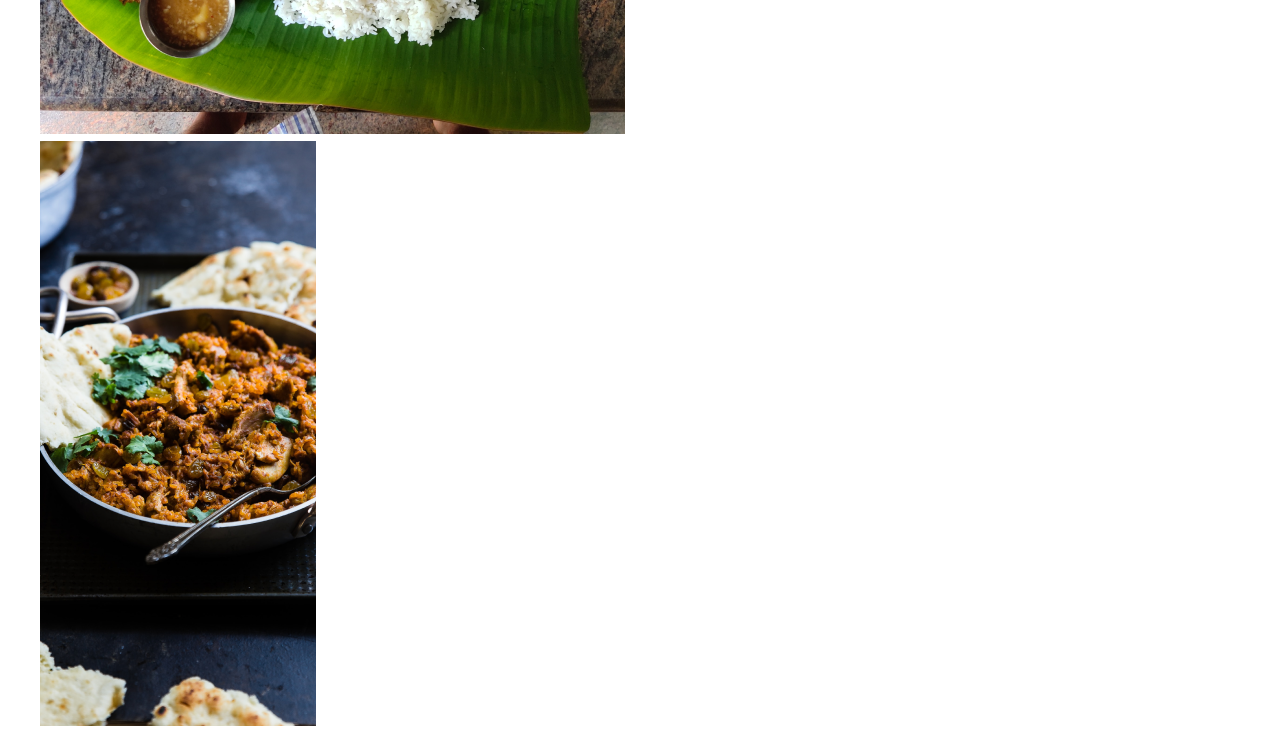
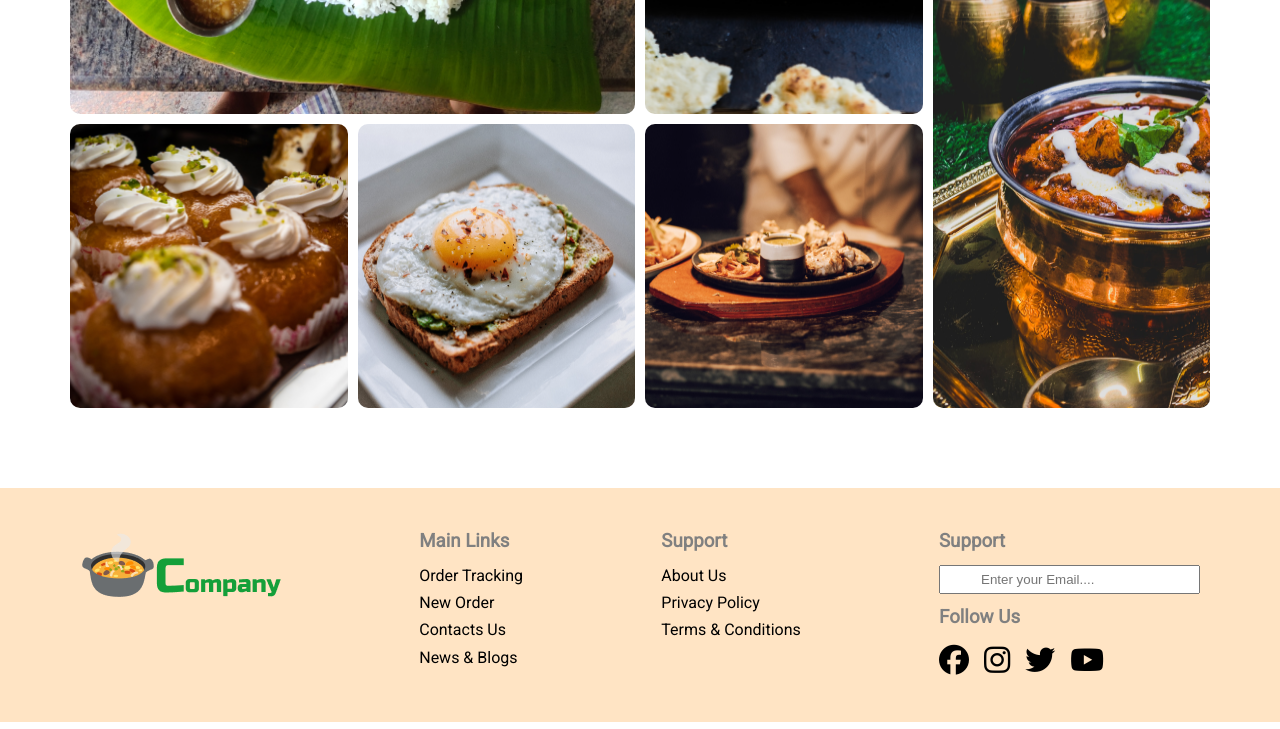
Before and after one commit to DrackoDrain/WEB-Projects, a plain HTML site: page Restaurant-Website/index.html in a window 1280 px wide. Shown: the part 1700-2429 px from the top of the page. Drawn offline with Linux system fonts and the light colour scheme; a web font is replaced by a local one.

Commit message:
Made Responsive

```diff
--- a/Restaurant-Website/index.html
+++ b/Restaurant-Website/index.html
@@ -67,41 +67,88 @@
             </div>
         </section>
         <div class="divider"></div>
+
         <div class="menu">
             <div class="tag">Our Menu</div>
             <h2>Explore Our Menu</h2>
-        </div>
 
-        <div class="grid">
+
+          <div class="grid">
             <div class="item1">
-                <img src="images/grid_image1.png" alt="item1">
+                <img class="grid-image" src="images/grid_image1.png" alt="item1">
             </div>
 
             <div class="item2">
-                <img src="images/grid_image2.png" alt="item1">
+                <img class="grid-image"src="images/grid_image2.png" alt="item1">
             </div>
 
             <div class="item3">
-                <img src="images/grid_image3.png" alt="item1">
+                <img class="grid-image" src="images/grid_image3.png" alt="item1">
             </div>
 
             <div class="item4">
-                <img src="images/grid_image4.png" alt="item1">
+                <img class="grid-image" src="images/grid_image4.png" alt="item1">
             </div>
 
             <div class="item5">
-                <img src="images/grid_image5.png" alt="item1">
+                <img class="grid-image" src="images/grid_image5.png" alt="item1">
             </div>
 
             <div class="item6">
-                <img src="images/grid_image6.png" alt="item1">
+                <img class="grid-image" src="images/grid_image6.png" alt="item1">
             </div>
 
             <div class="item7">
-                <img src="images/grid_image7.png" alt="item1">
+                <img class="grid-image" src="images/grid_image7.png" alt="item1">
             </div>
+          </div>
         </div>
 
     </div>
+    <footer>
+        <div class="footer_container container">
+            <div class="footer_logo">
+                <img src="images/logo.png" alt="logo">
+            </div>
+            <div class="Link_Lists">
+                <h3>Main Links</h3>
+                <ul>
+                    <li>Order Tracking</li>
+                    <li>New Order</li>
+                    <li>Contacts Us</li>
+                    <li>News & Blogs</li>
+                </ul>
+            </div>
+
+            <div class="Link_Lists">
+                <h3>Support</h3>
+                <ul>
+                    <li>About Us</li>
+                    <li>Privacy Policy</li>
+                    <li>Terms & Conditions</li>
+                </ul>
+            </div>
+
+            <div class="news_letter">
+                <h3>Support</h3>
+                <input type="Email" placeholder="Enter your Email....">
+                <h3>Follow Us</h3>
+                <div class="icon_container">
+                    <div class="icon">
+                        <i class="fa-brands fa-facebook"></i>
+                    </div>
+                    <div class="icon">
+                        <i class="fa-brands fa-instagram"></i>
+                    </div>
+                    <div class="icon">
+                        <i class="fa-brands fa-twitter"></i>
+                    </div>
+                    <div class="icon">
+                        <i class="fa-brands fa-youtube"></i>
+                    </div>
+                </div>
+            </div>
+        </div>
+    </footer>
 </body>
 </html>
--- a/Restaurant-Website/style.css
+++ b/Restaurant-Website/style.css
@@ -29,6 +29,7 @@ nav{
     bottom: 32px;
     background-color: white;
     padding: 10px;
+    z-index: 50;
 
 }
 .navigation{
@@ -137,6 +138,87 @@ p{
    font-weight: 100;
    border-radius: 10%;
 }
+.grid{
+    display: grid;
+    gap: 10px;
+    grid-template-areas:
+     "I1 I1 I2 I3"
+     "I1 I1 I2 I7"
+     "I4 I5 I6 I7";
+
+}
+.item1{
+    grid-area: I1;
+}
+.item2{
+    grid-area: I2;
+}
+.item3{
+    grid-area: I3;
+}
+.item4{
+    grid-area: I4;
+}
+.item5{
+    grid-area: I5;
+}
+.item6{
+    grid-area: I6;
+}
+.item7{
+    grid-area: I7;
+}
+.grid-image{
+    border-radius: 10px;
+    transition: 0.2s ease-in-out;
+    width: 100%;
+    height: 100%;
+}
+.grid-image:hover{
+    transform: scale(1.05);
+    transition: 0.2s ease-in-out;
+}
+
+/* Footer Section  */
+
+footer{
+    background-color: bisque;
+}
+
+.footer_container{
+
+    display: flex;
+    padding: 40px;
+    justify-content: space-between;
+}
+.Link_Lists h3{
+    margin-bottom: 10px;
+    color: gray;
+
+}
+.Link_Lists ul{
+    list-style: none;
+}
+.Link_Lists li{
+    font-size: 16px;
+    margin-bottom: 5px;
+
+}
+.news_letter h3{
+    margin-bottom: 10px;
+    color: gray;
+}
+.news_letter input{
+    margin-bottom:  10px;
+    padding: 5px 40px;
+}
+.icon_container{
+     display: flex;
+      gap: 15px;
+   font-size: 30px  ;
+}
+
+
 
 
 @media (max-width: 786px){
@@ -158,4 +240,24 @@ p{
     .hero_content h1{
         font-size: 32px;
     }
+    .features{
+
+        flex-direction: column;
+    }
+    .feature{
+        flex-direction: column;
+    }
+    .feature img{
+        flex-direction: column;
+        width: 72px;
+    }
+    .grid{
+        padding: 10px;
+    }
+    .grid-image{
+        border: 0px;
+    }
+    .footer_container{
+        flex-direction: column;
+    }
 }
```
